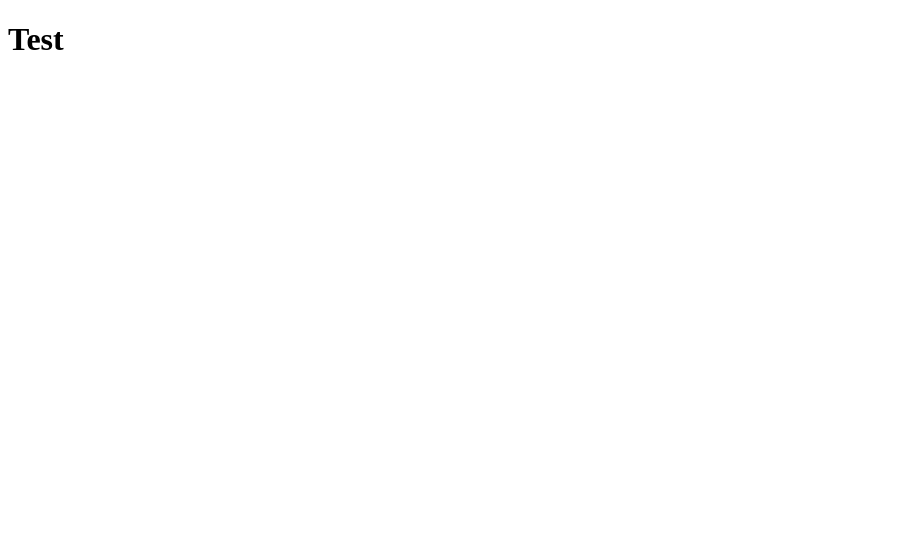
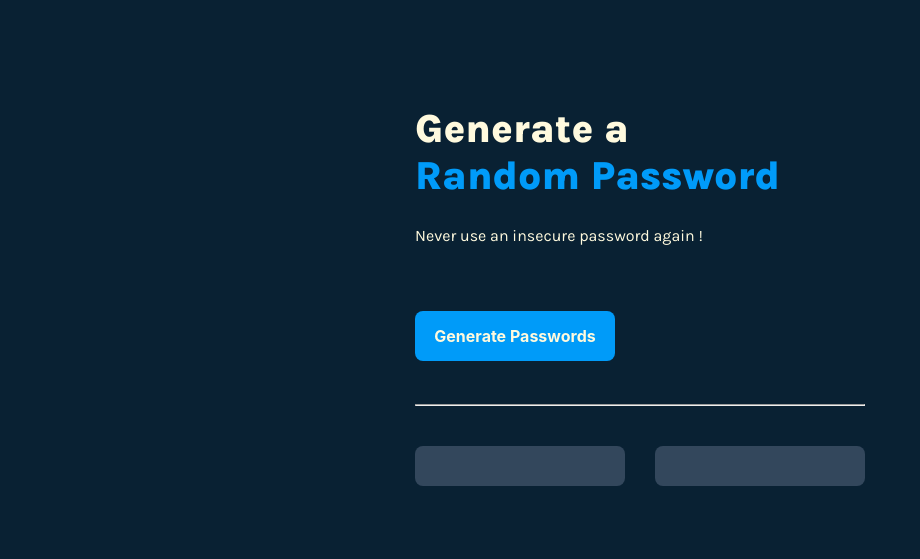
Before and after one commit to amir-brd/Password-Generator, a plain HTML site: page index.html in a window 1280 px wide. Shown: the whole page, without its empty margins (0-920 px from the left). Drawn offline with Linux system fonts and the light colour scheme.

Commit message:
basic requirements of project

```diff
--- a/index.html
+++ b/index.html
@@ -4,9 +4,22 @@
     <meta charset="UTF-8">
     <link rel="stylesheet" href="styles.css">
     <title>Password Generator</title>
+    <link rel="preconnect" href="https://fonts.googleapis.com">
+    <link rel="preconnect" href="https://fonts.gstatic.com" crossorigin>
+    <link href="https://fonts.googleapis.com/css2?family=Karla:ital,wght@0,200..800;1,200..800&display=swap" rel="stylesheet">
 </head>
 <body>
-    <h1>Test</h1>
+
+    <div class="container">
+        <h1>Generate a <br> <span>Random Password</span></h1>
+        <p>Never use an insecure password again !</p>
+        <button id="generate-btn">Generate Passwords</button>
+        <hr>
+        <div class="passwords">
+            <div class="password" id="first-password"></div>
+            <div class="password" id="last-password"></div>
+        </div>
+    </div>
 
     <script src="scripts.js"></script>
 </body>
--- a/scripts.js
+++ b/scripts.js
@@ -0,0 +1,20 @@
+const characters = [
+    "A","B","C","D","E","F","G","H","I","J","K","L","M","N","O","P","Q","R","S","T","U","V","W","X","Y","Z",
+    "a","b","c","d","e","f","g","h","i","j","k","l","m","n","o","p","q","r","s","t","u","v","w","x","y","z",
+    "0", "1", "2", "3", "4", "5", "6", "7", "8", "9","~","`","!","@","#","$","%","^","&","*","(",")","_","-",
+    "+","=","{","[","}","]",",","|",":",";","<",">",".","?","/"
+];
+
+let generateButton = document.querySelector("#generate-btn");
+let firstPassword = document.querySelector("#first-password");
+let lastPassword = document.querySelector("#last-password");
+
+generateButton.addEventListener("click", function (event) {
+    firstPassword.textContent = ""
+    lastPassword.textContent = ""
+
+    for (i=0; i < 15; i++){
+        firstPassword.textContent += characters[Math.floor(Math.random()*characters.length)];
+        lastPassword.textContent += characters[Math.floor(Math.random()*characters.length)];
+    }
+})
--- a/styles.css
+++ b/styles.css
@@ -0,0 +1,51 @@
+body{
+    background-color: #092133;
+    font-family: Karla, sans-serif;
+    color: #fffade;
+}
+
+h1{
+    font-weight: 800;
+    font-size: 40px;
+}
+
+span{
+    color: #009bf9;
+}
+
+.container{
+    width: 450px;
+    margin: auto;
+    padding: 70px 50px;
+}
+
+#generate-btn{
+    margin-top: 50px;
+    margin-bottom: 35px;
+    width: 200px;
+    height: 50px;
+    border: none;
+    border-radius: 8px;
+    background-color: #009bf9;
+    font-family: Inter, sans-serif;
+    font-weight: bold;
+    font-size: 16px;
+    color: #fffade;
+}
+
+.passwords{
+    margin-top: 40px;
+    display: flex;
+    justify-content: space-between;
+}
+
+.password{
+    background-color: #33475c;
+    width: 200px;
+    height: 20px;
+    text-align: center;
+    border-radius: 8px;
+    padding: 10px 5px;
+    color: #009bf9;
+    font-size: larger;
+}
```
